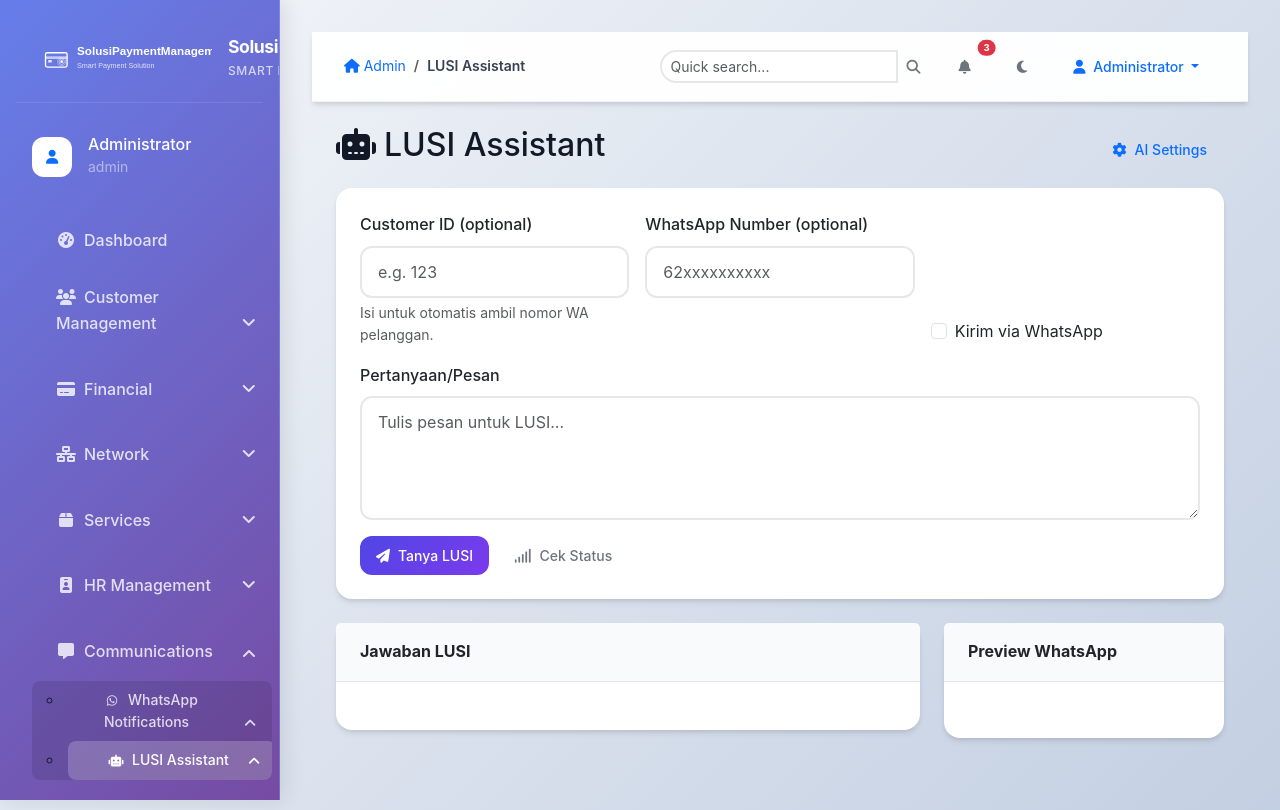
After one commit to pojokannetwork/SolusiPaymentManagement, a PHP site: page /admin/lusi_assistant.php in a window 1280 px wide. The commit adds this page. Run offline with PHP 8.4, Linux system fonts and the light colour scheme; a user stored in the database is signed in; data comes from the database, SQL or seed files in the repository; data that the repository does not hold is empty; some libraries are stand-ins or nearby versions.

Commit message:
feat(lusi): add LUSI Assistant (Ollama + WhatsApp) page and API; sidebar menu

```diff
--- /dev/null
+++ b/admin/lusi_assistant.php
@@ -0,0 +1,120 @@
+<?php
+$page_title = 'LUSI Assistant';
+require_once __DIR__ . '/../includes/admin_header.php';
+$guard->requirePermission('admin.customers');
+?>
+
+<div class="p-4">
+  <div class="d-flex justify-content-between align-items-center mb-3">
+    <h2><i class="fas fa-robot me-2"></i>LUSI Assistant</h2>
+    <a href="/admin/settings.php#ai" class="btn btn-outline-primary"><i class="fas fa-cog me-2"></i>AI Settings</a>
+  </div>
+
+  <div class="card">
+    <div class="card-body">
+      <form id="lusiForm">
+        <div class="row g-3">
+          <div class="col-md-4">
+            <label class="form-label">Customer ID (optional)</label>
+            <input type="number" class="form-control" id="customer_id" placeholder="e.g. 123">
+            <div class="form-text">Isi untuk otomatis ambil nomor WA pelanggan.</div>
+          </div>
+          <div class="col-md-4">
+            <label class="form-label">WhatsApp Number (optional)</label>
+            <input type="text" class="form-control" id="phone" placeholder="62xxxxxxxxxx">
+          </div>
+          <div class="col-md-4 d-flex align-items-end">
+            <div class="form-check">
+              <input class="form-check-input" type="checkbox" id="send">
+              <label class="form-check-label" for="send">Kirim via WhatsApp</label>
+            </div>
+          </div>
+        </div>
+        <div class="mt-3">
+          <label class="form-label">Pertanyaan/Pesan</label>
+          <textarea id="message" class="form-control" rows="4" placeholder="Tulis pesan untuk LUSI..."></textarea>
+        </div>
+        <div class="mt-3 d-flex gap-2">
+          <button type="submit" class="btn btn-primary" id="sendBtn"><i class="fas fa-paper-plane me-2"></i>Tanya LUSI</button>
+          <button type="button" class="btn btn-outline-secondary" id="statusBtn"><i class="fas fa-signal me-2"></i>Cek Status</button>
+        </div>
+      </form>
+    </div>
+  </div>
+
+  <div class="row mt-4">
+    <div class="col-lg-8">
+      <div class="card">
+        <div class="card-header"><strong>Jawaban LUSI</strong></div>
+        <div class="card-body">
+          <pre id="aiReply" class="mb-0" style="white-space: pre-wrap;"></pre>
+        </div>
+      </div>
+    </div>
+    <div class="col-lg-4">
+      <div class="card">
+        <div class="card-header"><strong>Preview WhatsApp</strong></div>
+        <div class="card-body text-center">
+          <div id="waInfo" class="mb-2 text-muted"></div>
+          <img id="waQR" alt="QR" style="max-width: 280px; display:none;" />
+          <div class="mt-2">
+            <a id="waLink" href="#" target="_blank" class="btn btn-success btn-sm" style="display:none;">
+              <i class="fab fa-whatsapp me-1"></i>Buka WhatsApp
+            </a>
+          </div>
+        </div>
+      </div>
+    </div>
+  </div>
+</div>
+
+<script>
+$(function(){
+  $('#lusiForm').on('submit', function(e){ e.preventDefault(); runLusi(); });
+  $('#statusBtn').on('click', fetchStatus);
+});
+
+function runLusi(){
+  const payload = {
+    customer_id: parseInt($('#customer_id').val() || '0') || null,
+    phone: ($('#phone').val() || '').trim(),
+    message: ($('#message').val() || '').trim(),
+    send: $('#send').is(':checked')
+  };
+  if (!payload.message) { alert('Pesan tidak boleh kosong'); return; }
+
+  const btn = $('#sendBtn');
+  btn.prop('disabled', true).html('<i class="fas fa-spinner fa-spin me-2"></i>Memproses...');
+
+  $.ajax({
+    url: '/api/admin/lusi',
+    method: 'POST',
+    contentType: 'application/json',
+    data: JSON.stringify(payload)
+  })
+  .done(function(res){
+    $('#aiReply').text(res.ai_reply || '');
+    const p = res.preview || {};
+    $('#waInfo').text(p.phone ? ('+' + p.phone) : '');
+    if (p.qr) { $('#waQR').attr('src', p.qr).show(); } else { $('#waQR').hide(); }
+    if (p.link) { $('#waLink').attr('href', p.link).show(); } else { $('#waLink').hide(); }
+  })
+  .fail(function(xhr){
+    alert(xhr.responseJSON?.message || 'Gagal memproses LUSI');
+  })
+  .always(function(){
+    btn.prop('disabled', false).html('<i class="fas fa-paper-plane me-2"></i>Tanya LUSI');
+  });
+}
+
+function fetchStatus(){
+  $.get('/api/admin/lusi')
+    .done(function(res){
+      const ok = res.ollama?.running ? 'ON' : 'OFF';
+      alert('Ollama: ' + ok + '\nWA Pending: ' + (res.whatsapp?.summary?.pending || 0));
+    })
+    .fail(function(){ alert('Gagal cek status'); });
+}
+</script>
+
+<?php require_once __DIR__ . '/../includes/admin_footer.php'; ?>
--- a/includes/admin_sidebar.php
+++ b/includes/admin_sidebar.php
@@ -155,10 +155,18 @@ $can = function($perm){
 
     <!-- Communications -->
     <?php if ($can('admin.customers')): ?>
-    <li class="nav-item">
-        <a class="nav-link<?php echo is_active('whatsapp_notifications.php'); ?>" href="/admin/whatsapp_notifications.php">
-            <i class="fas fa-message me-2"></i>WhatsApp
+    <li class="nav-item has-submenu">
+        <a class="nav-link" href="javascript:void(0)" onclick="return toggleSubmenu(this)">
+            <i class="fas fa-message me-2"></i>Communications
         </a>
+        <ul class="submenu">
+            <li><a class="nav-link<?php echo is_active('whatsapp_notifications.php'); ?>" href="/admin/whatsapp_notifications.php">
+                <i class="fab fa-whatsapp me-2"></i>WhatsApp Notifications
+            </a></li>
+            <li><a class="nav-link<?php echo is_active('lusi_assistant.php'); ?>" href="/admin/lusi_assistant.php">
+                <i class="fas fa-robot me-2"></i>LUSI Assistant
+            </a></li>
+        </ul>
     </li>
     <?php endif; ?>
 
```
Also changed, not shown: api/admin/lusi.php (added, +155 -0 lines).
